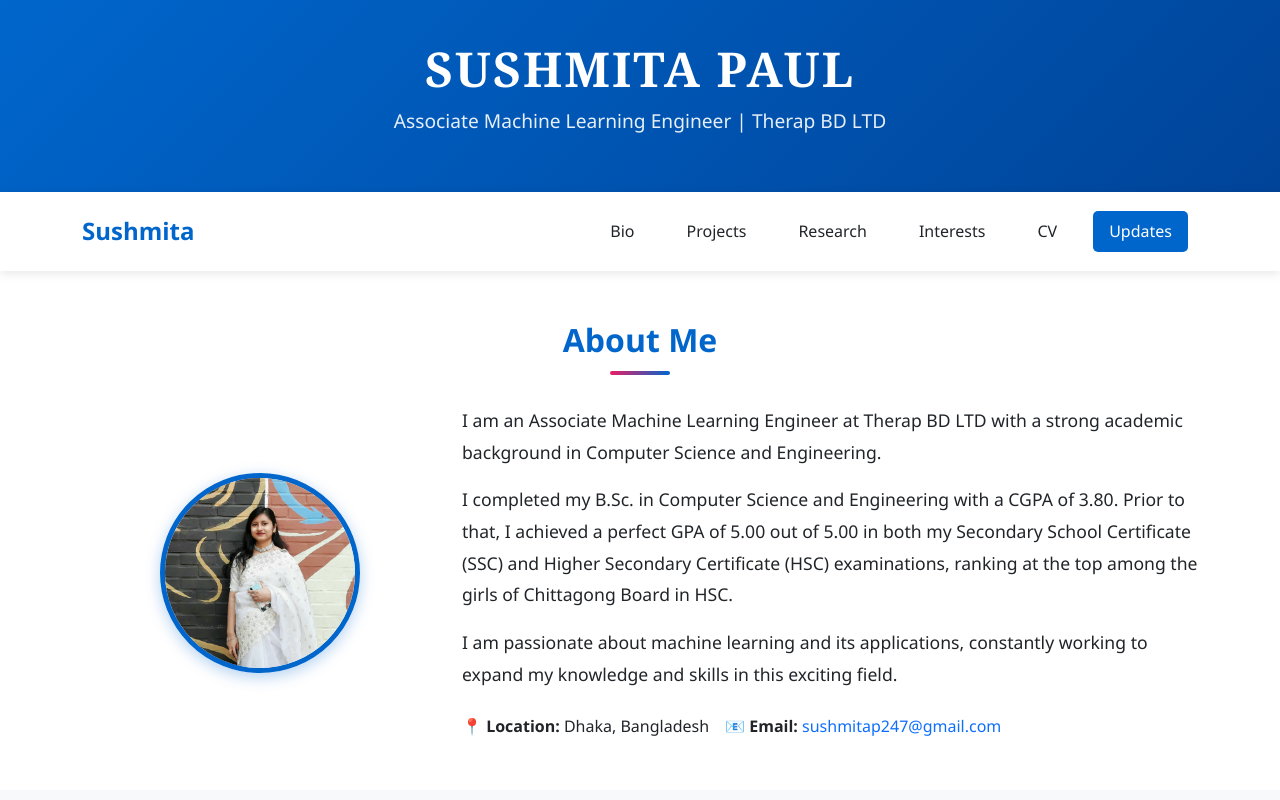
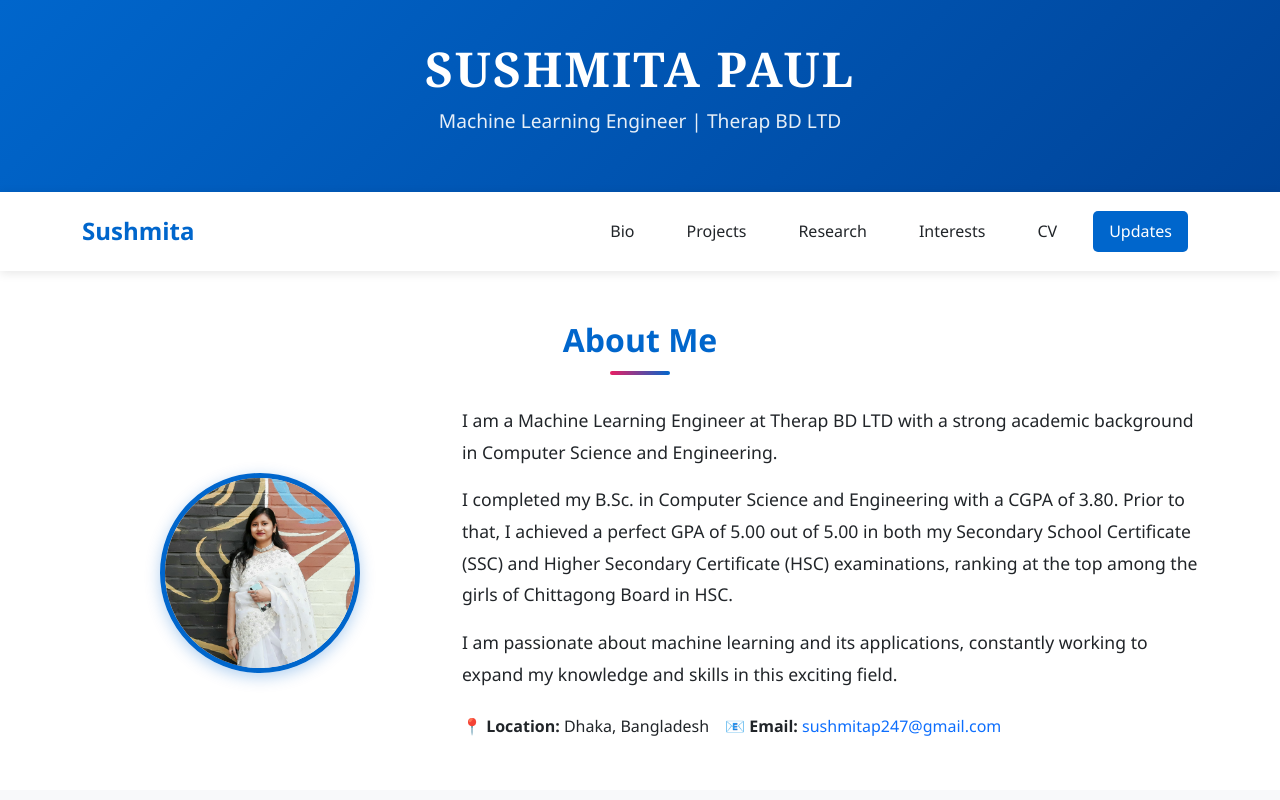
Before and after one commit to mitu247/portfolio, a React (Create React App) app: page / in a window 1280 px wide. Shown: the top 800 px of the page. Built offline with nearby package versions, Linux system fonts and the light colour scheme; a web font is replaced by a local one.

Commit message:
updated job designation

```diff
--- a/src/data/portfolioData.js
+++ b/src/data/portfolioData.js
@@ -2,7 +2,7 @@
 
 export const personalInfo = {
 	name: "Sushmita Paul",
-	tagline: "Associate Machine Learning Engineer | Therap BD LTD",
+	tagline: "Machine Learning Engineer | Therap BD LTD",
 	email: "sushmitap247@gmail.com",
 	location: "Dhaka, Bangladesh",
 	linkedin: "https://www.linkedin.com/in/sushmita-paul-3b19741a4/",
@@ -11,7 +11,7 @@ export const personalInfo = {
 };
 
 export const bio = {
-	content: `I am an Associate Machine Learning Engineer at Therap BD LTD with a strong academic background in Computer Science and Engineering.
+	content: `I am a Machine Learning Engineer at Therap BD LTD with a strong academic background in Computer Science and Engineering.
 
   I completed my B.Sc. in Computer Science and Engineering with a CGPA of 3.80. Prior to that, I achieved a perfect GPA of 5.00 out of 5.00 in both my Secondary School Certificate (SSC) and Higher Secondary Certificate (HSC) examinations, ranking at the top among the girls of Chittagong Board in HSC.
 
@@ -109,7 +109,7 @@ export const updates = [
 	{
 		id: 2,
 		date: "April 6, 2025 - Present",
-		text: "Joined Therap BD LTD as an Associate Machine Learning Engineer"
+		text: "Joined Therap BD LTD as a Machine Learning Engineer"
 	},
 	{
 		id: 3,
@@ -176,7 +176,7 @@ export const cv = {
 	],
 	experience: [
 		{
-			title: "Associate Machine Learning Engineer",
+			title: "Machine Learning Engineer",
 			company: "Therap BD LTD",
 			year: "Apr 2025 - Present",
 			description: ""
```
